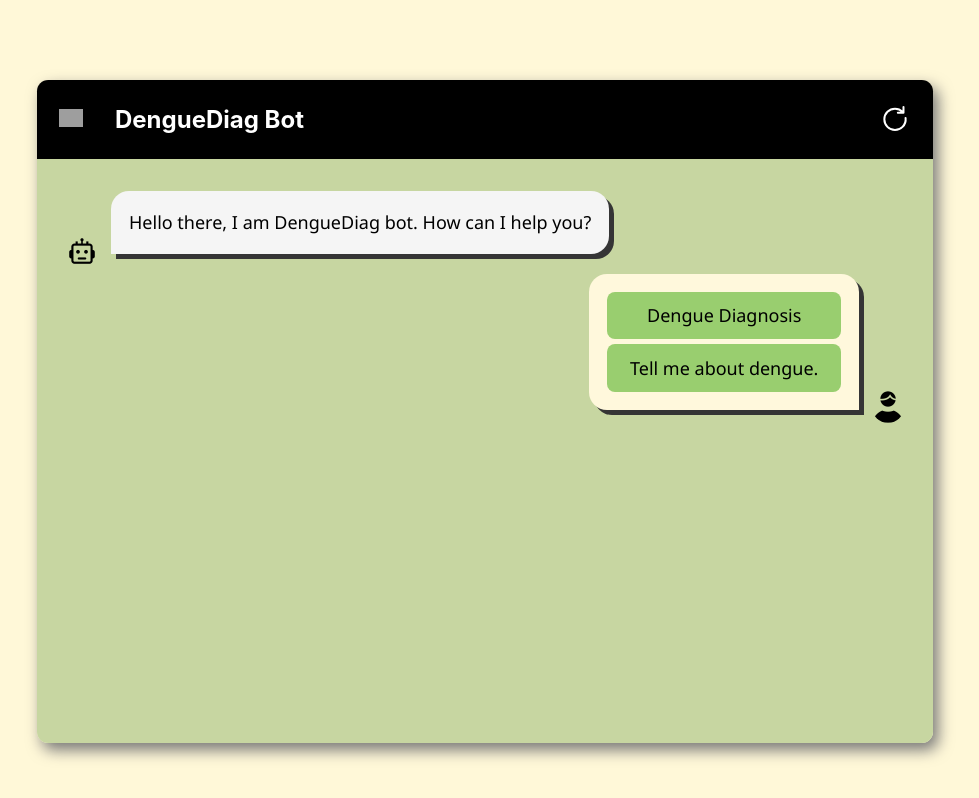
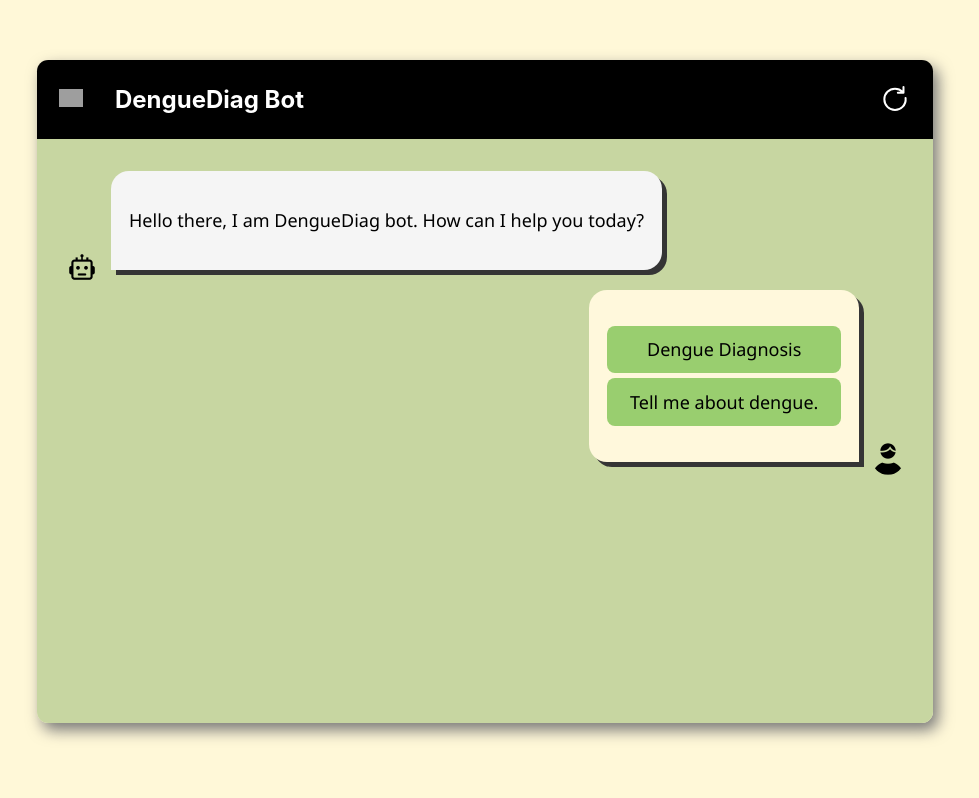
Before and after one commit to Acapu/DENGUEDIAG, a React (Vite) app: page /chat-denguediag in a window 1280 px wide. Shown: the whole page, without its empty margins (155-1134 px from the left). Built offline with nearby package versions, Linux system fonts and the light colour scheme; grey boxes are pictures that could not be loaded.

Commit message:
Add typing animation; choice animation; landing page animation

```diff
--- a/components/Chat/ChatBubble.tsx
+++ b/components/Chat/ChatBubble.tsx
@@ -11,8 +11,8 @@ interface props {
 export default function ChatBody({ id="", dialog = "", type = "bot" }: props) {
     return (
         <li id={id} className={`chat-bubble-container ${type !== 'bot' ? "bubble-right" : ""}`}>
-            <div className={`chat-bubble ${type === "bot" ? 'left' : 'right'}`}>
-                {dialog}
+            <div className={`chat-bubble ${type === "bot" ? 'left' : 'right'} ${typeof(dialog) !== 'string' ? 'choice' : 'answer'}`}>
+                <p className={typeof(dialog) === 'string' ? 'word' : ''}>{dialog}</p>
             </div>
             <img src={type === "bot" ? robot : people} alt="Avatar" className={`chat-avatar`}/>
         </li>
--- a/components/Chat/style.css
+++ b/components/Chat/style.css
@@ -1,7 +1,7 @@
 .chat-container {
     margin: 0 auto;
     position: relative;
-    top: 80px;
+    top: 60px;
     /* background-color: rgba(153, 153, 153, 0.918); */
     /* background-color: rgb(41, 173, 173); */
     background-color: transparent;
@@ -137,9 +137,20 @@
     }
 }
 
+
+@keyframes typing {
+    from {
+        width: 0;
+    }
+
+    to {
+        width: 100%;
+    }
+}
+
 .chat-bubble {
     background-color: whitesmoke;
-    max-width: 60%;
+    max-width: fit-content;
     width: fit-content;
     color: black;
     font-size: large;
@@ -150,15 +161,28 @@
     font-family: 'Segoe UI', Tahoma, Geneva, Verdana, sans-serif;
 }
 
+.chat-bubble > .word {
+    animation: typing 0.5s steps(40, end);
+    overflow: hidden;
+    white-space: nowrap;
+}
+
+.answer {
+    animation: typing 3s steps(40, end);
+}
+
+.choice {
+    animation: enterright 0.3s ease-out;
+}
+
 .left {
     border-radius: 1em 1em 1em 0;
     order: 2;
-    animation: enterleft 0.3s ease-out;
+    /* animation: enterleft 0.3s ease-out; */
 }
 
 .right {
     border-radius: 1em 1em 0 1em;
-    animation: enterright 0.3s ease-out;
 }
 
 .chat-avatar {
@@ -200,6 +224,7 @@
         max-width: 100%;
         width: 100%;
     }
+
     .chat-body {
         padding: 1em 0.5em;
     }
--- a/src/Chat/index.tsx
+++ b/src/Chat/index.tsx
@@ -31,7 +31,7 @@ export default function ChatInterface() {
 
     const [dialog, setDialog] = useState([
         {
-            text: "Hello there, I am DengueDiag bot. How can I help you?",
+            text: "Hello there, I am DengueDiag bot. How can I help you today?",
             type: "bot",
             id: getRandomNumber()
         },
--- a/src/Home/style.css
+++ b/src/Home/style.css
@@ -16,6 +16,8 @@
     font-size: 4em;
     text-decoration: underline;
     text-underline-offset: 7px;
+    position: relative;
+    animation: mainTitleEntrance 0.3s ease-in;
 }
 
 .home-header .dengue {
@@ -31,6 +33,53 @@
     text-decoration-style: dashed;
     font-style: italic;
     font-weight: 500;
+    position: relative;
+    animation: subtitleEntrance 0.3s ease-in;
+}
+
+
+@keyframes mainTitleEntrance {
+    0% {
+        right: -90px;
+    }
+
+    25% {
+        right: -70px;
+    }
+
+    50% {
+        right: -50px;
+    }
+
+    75% {
+        right: -30px;
+    }
+
+    100% {
+        right: 0px;
+    }
+}
+
+@keyframes subtitleEntrance {
+    0% {
+        left: -90px;
+    }
+
+    25% {
+        left: -70px;
+    }
+
+    50% {
+        left: -50px;
+    }
+
+    75% {
+        left: -30px;
+    }
+
+    100% {
+        left: 0px;
+    }
 }
 
 .home-body {
@@ -72,12 +121,15 @@
         background-color: cadetblue;
         color: rgb(255, 255, 255);
     }
+
     .start-diagnosis-button:hover {
         border-color: aqua;
     }
+
     .home-header>.subtitle {
         color: rgba(245, 245, 245, 0.61);
     }
+
     @keyframes denguetitlecolor {
         0% {
             color: inherit;
```
Lines whose indentation alone changed are shown as unchanged.
